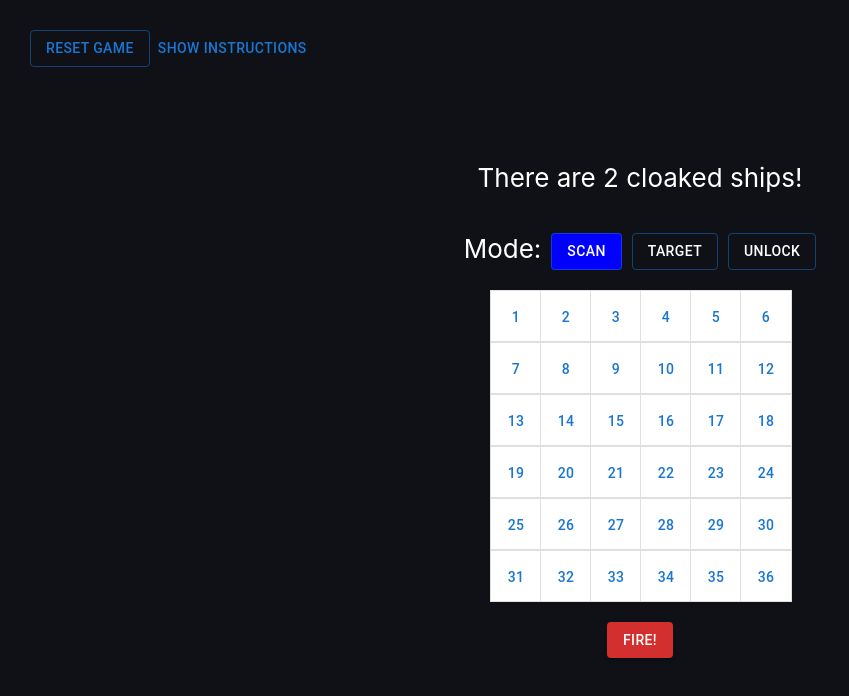
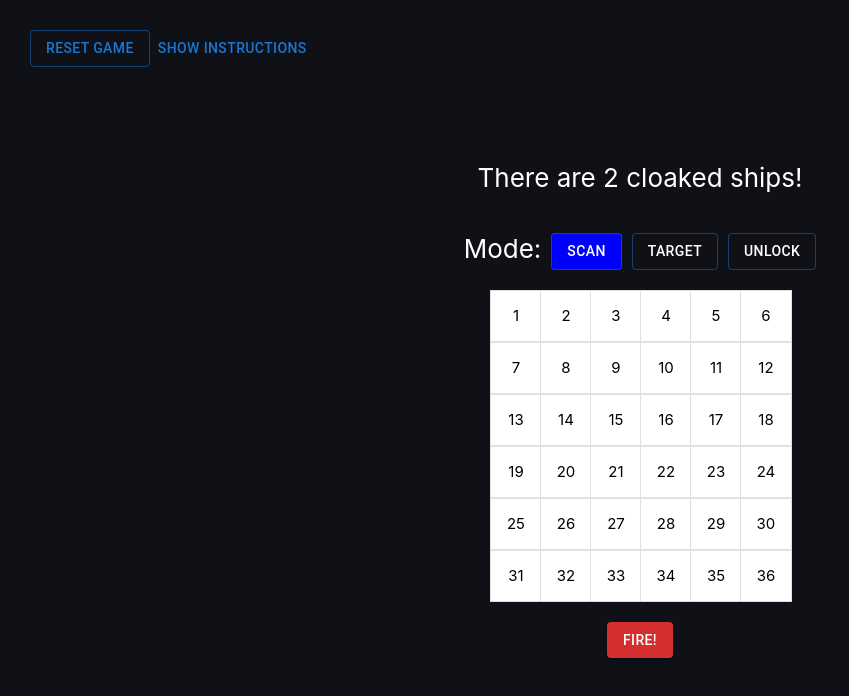
Before and after one commit to bwwhitaker/cloaked, a React (Create React App) app: page / in a window 1280 px wide. Both pictures are taken after a click on the button "BEGIN SEARCH". Shown: the top 696 px of the page, without its empty margins (0-849 px from the left). Built offline with nearby package versions, Linux system fonts and the light colour scheme.

Commit message:
Update Square.js
Removed the Button and added styling to Paper

```diff
--- a/src/Components/Square.js
+++ b/src/Components/Square.js
@@ -12,12 +12,13 @@ function Square(props) {
 		setScanDialogueOpen(!scanDialogueOpen);
 		props.handleScanCloakedShip();
 	};
+	const [currentFontColor, setCurrentFontColor] = useState('black');
 
 	const isInArray = (value, array) => {
 		return array.includes(value);
 	};
 
-	function ButtonClick(id) {
+	function SquareClick(id) {
 		const clickMode = props.clickMode;
 		let a = id - 1;
 		let b = id + 1;
@@ -40,12 +41,15 @@ function Square(props) {
 			props.updateTargeted(id);
 		} else if (clickMode === 'Unlock' && isInArray(id, targeted)) {
 			setCurrentBackgroundColor('white');
+			setCurrentFontColor('black');
 			props.removeTargeted(id);
 		} else if (clickMode === 'Scan' && isInArray(id, targeted)) {
 			setCurrentBackgroundColor('black');
+			setCurrentFontColor('white');
 			props.removeTargeted(id);
 		} else if (clickMode === 'Unlock') {
 			setCurrentBackgroundColor('white');
+			setCurrentFontColor('black');
 		} else if (isInArray(a, shipLocations) && id % axis !== 1) {
 			setCurrentBackgroundColor('blue');
 		} else if (isInArray(b, shipLocations) && id % axis !== 0) {
@@ -56,39 +60,37 @@ function Square(props) {
 			setCurrentBackgroundColor('blue');
 		} else {
 			setCurrentBackgroundColor('black');
+			setCurrentFontColor('white');
 		}
 	}
 
 	const PaperPlace = styled(Paper)(() => ({
 		textAlign: 'center',
+		fontSize: '15px',
 		height: 50,
 		width: 50,
 		lineHeight: '50px',
 		backgroundColor: currentBackgroundColor,
 		justifyContent: 'center',
-	}));
-
-	const ButtonPlace = styled(Button)(() => ({
-		maxWidth: '48px',
-		maxHeight: '48px',
-		minWidth: '48px',
-		minHeight: '48px',
-		padding: 0,
-		outlineColor: 'black',
-		backgroundColor: currentBackgroundColor,
+		transition: 'background-color 0.3s ease',
+		'&:hover': {
+			cursor: 'pointer',
+			color: 'blue',
+		},
+		color: currentFontColor,
 	}));
 
 	return (
 		<div>
-			<PaperPlace square variant='outlined'>
-				<ButtonPlace
-					key={props.title}
-					onClick={() => {
-						ButtonClick(props.title);
-					}}
-				>
-					{props.title}
-				</ButtonPlace>
+			<PaperPlace
+				square
+				variant='outlined'
+				key={props.title}
+				onClick={() => {
+					SquareClick(props.title);
+				}}
+			>
+				{props.title}
 			</PaperPlace>
 
 			<Snackbar open={scanDialogueOpen} onClose={handleClose} anchorOrigin={{ vertical: 'top', horizontal: 'center' }}>
```
